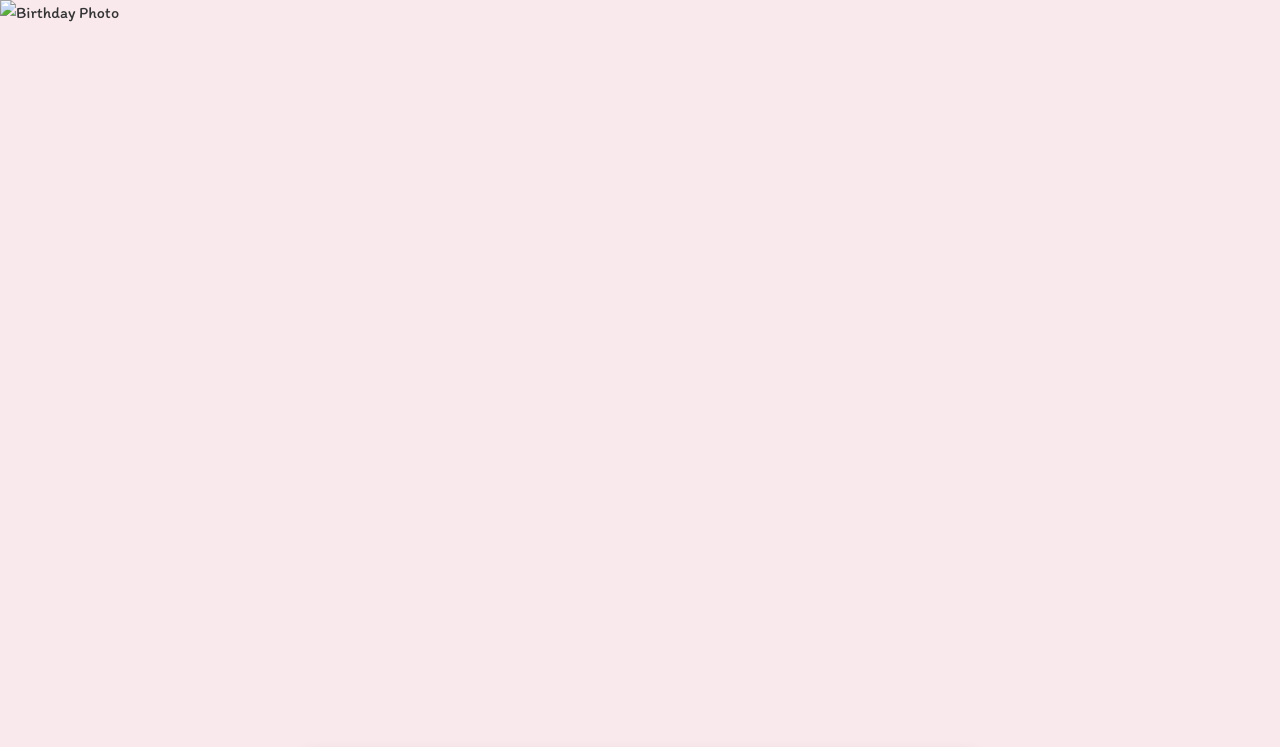
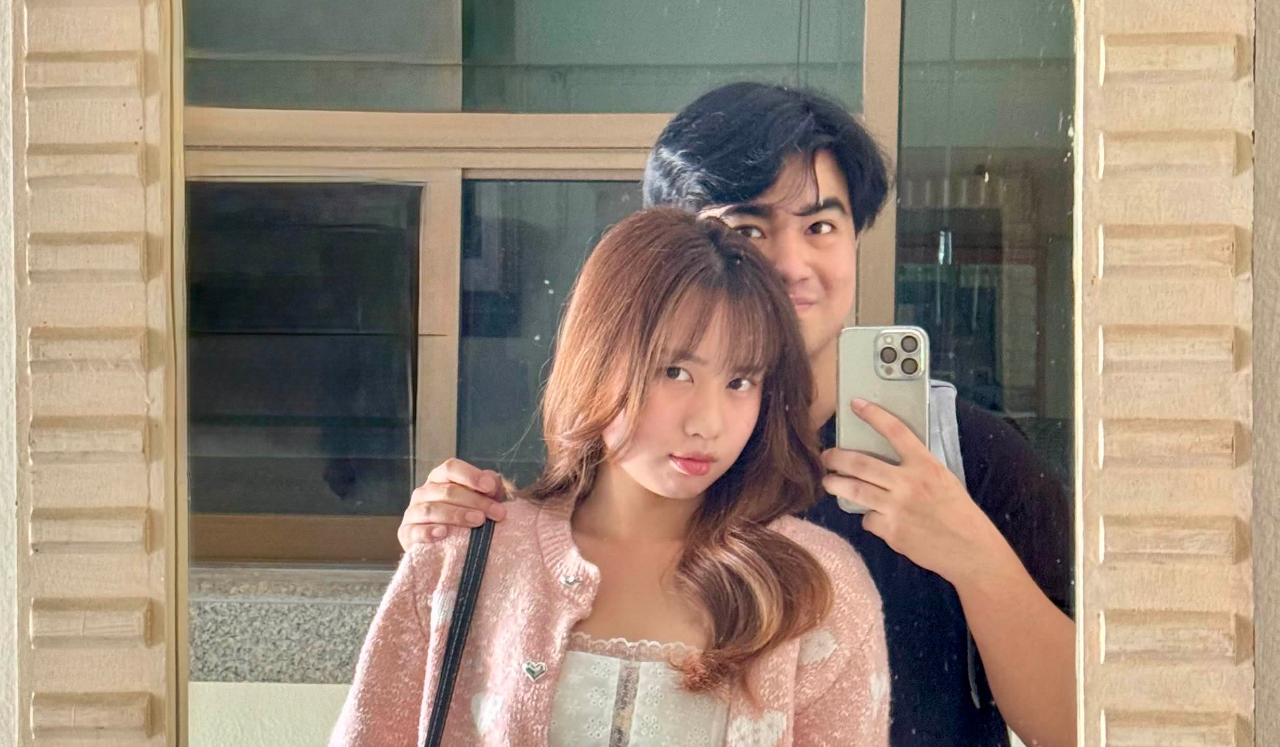
Before and after one commit to xArmeriumx/HBDTONF, a plain HTML site: page happy-birthday.html in a window 1280 px wide. Shown: the top 747 px of the page. Drawn offline with Linux system fonts and the light colour scheme.

Commit message:
Update happy-birthday.html

```diff
--- a/happy-birthday.html
+++ b/happy-birthday.html
@@ -11,7 +11,7 @@
 
   <!-- 🔝 ส่วนรูปเต็มจอ -->
   <section class="photo-section">
-    <img src="img/image1.jpg" alt="Birthday Photo" class="top-photo">
+    <img src="image1.jpg" alt="Birthday Photo" class="top-photo">
   </section>
 
   <!-- 📄 จดหมาย -->
```
